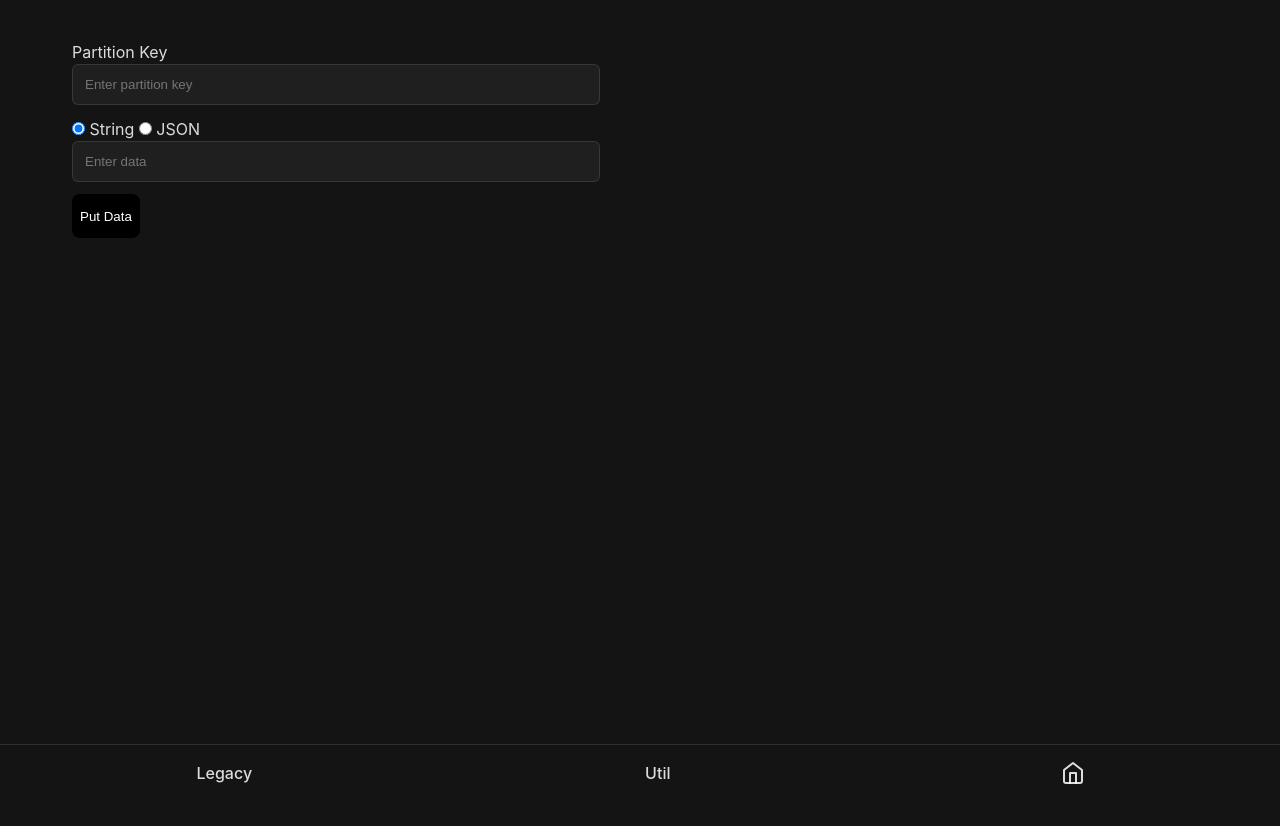
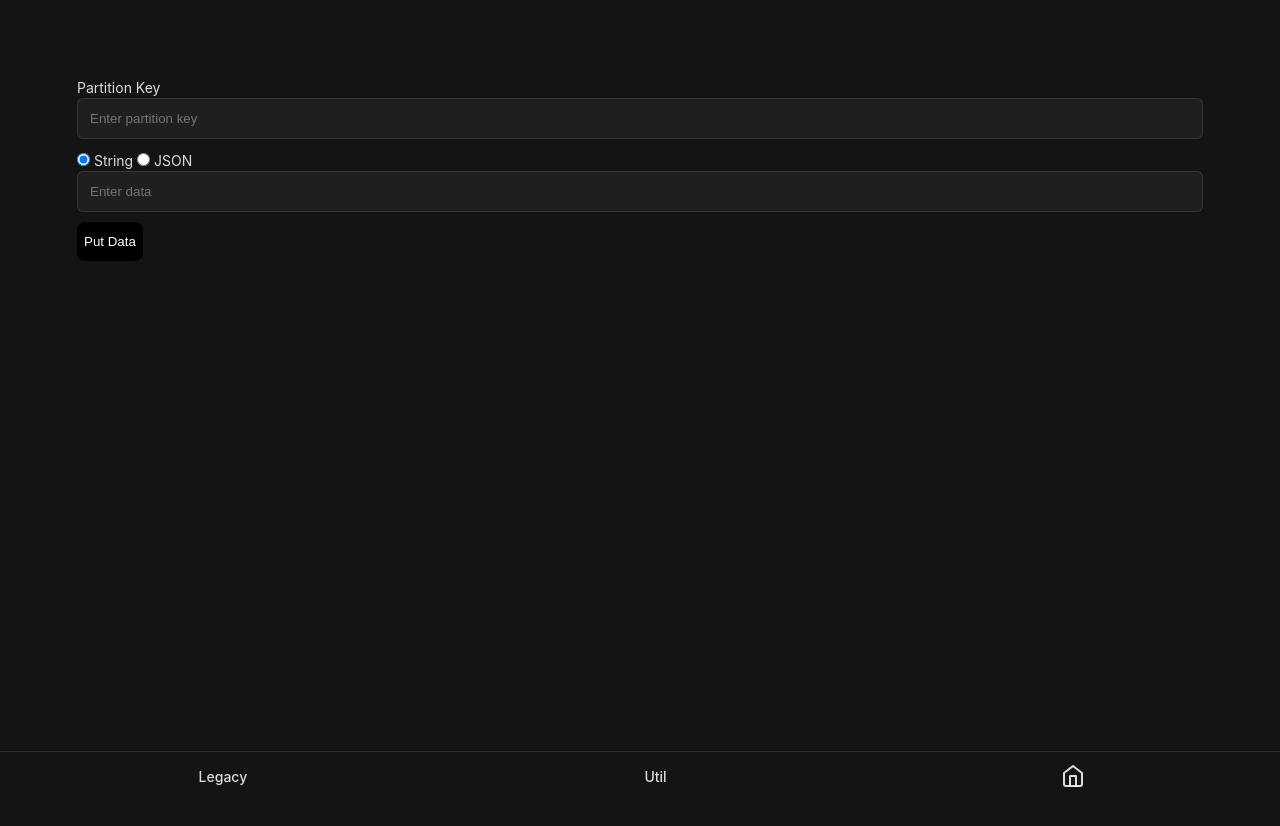
Before and after one commit to deepria/blog_vue3_front, a Vue app: page /save in a window 1280 px wide. Shown: the top 826 px of the page. Before the commit the page ends 800 px from the top, so only its background shows below. Built offline with nearby package versions, Linux system fonts and the light colour scheme.

Commit message:
[대공사] 웹뷰 외의 환경에 대한 호환성을 위한 어쩌구에 의한 어쩌구

```diff
--- a/src/assets/styles/global.css
+++ b/src/assets/styles/global.css
@@ -123,3 +123,44 @@
 .p-4 {
     padding: var(--spacing-large);
 }
+
+@media (min-width: 1024px) {
+    html, body {
+        height: auto;
+        overflow: auto;
+    }
+
+    html {
+        font-size: 14px;
+    }
+
+    body {
+        display: flex;
+        place-items: center;
+        justify-content: center;
+        padding: 2rem;
+    }
+
+    #app {
+        position: relative;
+        width: 100%;
+        height: auto;
+        overflow: visible;
+        display: block;
+    }
+
+    .container {
+        max-width: 1280px;
+        padding: 2rem;
+    }
+
+    .button-primary:hover {
+        background-color: var(--link-hover-color);
+        opacity: 0.9;
+    }
+
+    a:hover {
+        text-decoration: underline;
+        background-color: rgba(255, 255, 255, 0.05);
+    }
+}
--- a/src/assets/styles/layout.css
+++ b/src/assets/styles/layout.css
@@ -280,14 +280,49 @@ button,
 
 @media (min-width: 1024px) {
     body {
+        /* 기존 스타일 유지 */
         display: flex;
         place-items: center;
+        /* 추가: 데스크탑용 padding 및 중앙 정렬 */
+        padding: 2rem;
+        justify-content: center;
+    }
+
+    html, body {
+        height: auto;
+        overflow: auto;
+    }
+
+    html {
+        font-size: 14px;
     }
 
     #app {
-        display: grid;
-        grid-template-columns: 1fr 1fr;
-        padding: 0 2rem;
+        position: relative;
+        width: 100%;
+        height: auto;
+        overflow: visible;
+        display: block;
+        /* 기존 그리드 레이아웃은 필요하다면 아래에 추가하세요 */
+        /* display: grid; */
+        /* grid-template-columns: 1fr 1fr; */
+        /* padding: 0 2rem; */
+    }
+
+    .container {
+        max-width: 1280px;
+        padding: 2rem;
+    }
+
+    /* 마우스 hover 인터랙션 강화 */
+    .button-primary:hover {
+        background-color: var(--link-hover-color);
+        opacity: 0.9;
+    }
+
+    a:hover {
+        text-decoration: underline;
+        background-color: rgba(255, 255, 255, 0.05);
     }
 }
 
--- a/src/components/Navigation.vue
+++ b/src/components/Navigation.vue
@@ -11,13 +11,14 @@
         v-for="menu in menus"
         :key="menu.name"
         class="nav-item"
+        @click="desktopSelectMenu(menu)"
         @touchstart="startHold(menu, $event)"
         @mousedown="startHold(menu, $event)"
         @touchmove="optimizedTouchMove"
         @mousemove="moveSelection"
         @touchend="selectMenu"
         @mouseup="selectMenu"
-        @mouseleave="resetMenu"
+        @mouseleave="handleMouseLeave"
       >
         {{ menu.name }}
       </div>
@@ -56,6 +57,7 @@
           class="tree-item"
           :class="{ selected: index === selectedIndex }"
           :style="{ transform: `translateY(-${index * 48}px)` }"
+          @click="selectTreeItem(index)"
         >
           {{ child.name }}
         </div>
@@ -156,4 +158,32 @@ const resetMenu = () => {
   isMenuVisible.value = false;
   clearTimeout(holdTimeout);
 };
+
+// 모바일에서만 mouseleave로 메뉴 닫기
+const handleMouseLeave = (event) => {
+  if (window.innerWidth <= 600) {
+    resetMenu();
+  }
+};
+
+// 데스크탑 클릭 메뉴 활성화 (600px 초과만), 토글 기능 추가
+const desktopSelectMenu = (menu) => {
+  if (window.innerWidth > 600) {
+    if (activeMenu.value === menu && isMenuVisible.value) {
+      resetMenu();
+    } else {
+      activeMenu.value = menu;
+      isMenuVisible.value = true;
+    }
+  }
+};
+
+// 트리 메뉴 항목 클릭 시 라우팅
+const selectTreeItem = (index) => {
+  if (activeMenu.value && activeMenu.value.children[index]) {
+    const selectedPath = activeMenu.value.children[index].path;
+    router.push(selectedPath);
+    resetMenu();
+  }
+};
 </script>
```
